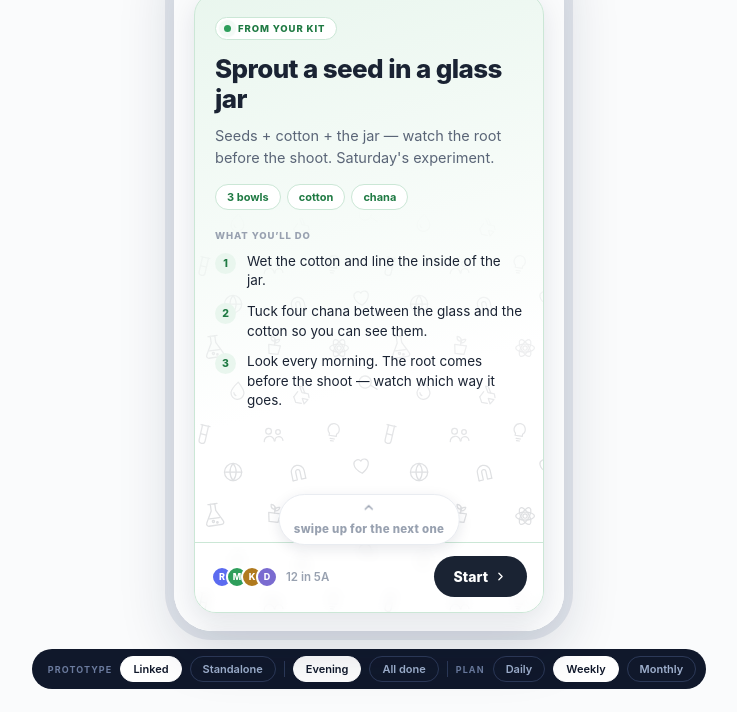
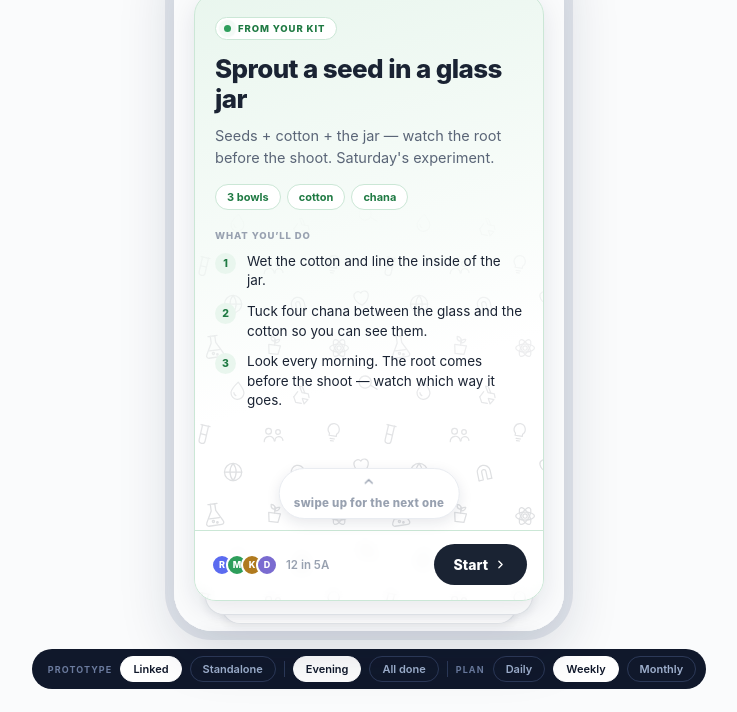
Before and after one commit to rachit-148/petrilabs-site, a plain HTML site: page petrilab-home.html in a window 1280 px wide. Both pictures are taken after a click on the element 640 px from the left and 531 px from the top of the page. Shown: the part 88-800 px from the top of the page, without its empty margins (271-1008 px from the left). Drawn offline with Linux system fonts and the light colour scheme.

Commit message:
Add files via upload

```diff
--- a/petrilab-home.html
+++ b/petrilab-home.html
@@ -71,8 +71,9 @@ svg{display:block}
 .schoolbar{display:flex;align-items:center;gap:7px;padding:0 20px;margin-bottom:2px;font-size:11px;
            font-weight:600;color:var(--muted)}
 .schoolbar .dot{width:5px;height:5px;border-radius:50%;background:var(--green)}
-#pgT .scroll{flex:1;overflow-y:auto;overscroll-behavior:contain;padding:0 20px 0;scroll-behavior:smooth;display:flex;flex-direction:column}
-#pgT .scroll > *{flex:none}
+/* the homepage is a fixed layout now: everything it has to say fits one screen */
+#pgT .scroll{flex:1;min-height:0;overflow:hidden;padding:0 20px 0;display:flex;flex-direction:column}
+#pgT .scroll > *:not(#band){flex:none}
 .hello{margin:14px 2px 13px}
 .hello h1{margin:0;font-size:21px;font-weight:700;letter-spacing:-.2px}
 .hello p{margin:3px 0 0;color:var(--muted);font-size:13px;font-weight:500}
@@ -144,14 +145,19 @@ svg{display:block}
 #pgT .zhead .zt b{color:var(--blue-dk);font-weight:800}
 
 #pgT .zone{scroll-margin-top:8px;margin:0 -20px;padding:14px 20px 20px}
-#band{position:relative;background:var(--band2);border-top:1px solid var(--bline);flex:1 0 auto;
-      margin:16px -20px 0;padding:0 20px;display:flex;flex-direction:column}
+#band{position:relative;background:var(--band2);border-top:1px solid var(--bline);flex:1 1 auto;min-height:0;
+      margin:16px -20px 0;padding:0 20px;display:flex;flex-direction:column;overflow:hidden}
 #band > *{position:relative;z-index:1}
 #zTodo{background:transparent}
-#zExp{background:transparent;padding:16px 20px 40px;flex:1 0 auto}
+#zExp{background:transparent;padding:14px 20px 18px;flex:1 1 auto;min-height:0;
+      display:flex;flex-direction:column}
+#pgT #packWrap{flex:1 1 auto;min-height:0;display:flex;flex-direction:column}
+
 #pgT #expFilt{margin-bottom:13px}
 #doodles{position:absolute;inset:0;z-index:0;width:100%;height:100%;
-         color:var(--doodle);opacity:var(--doodle-o);pointer-events:none}
+         color:var(--doodle);opacity:var(--doodle-o);pointer-events:none;
+         -webkit-mask-image:linear-gradient(to bottom,#000 0,#000 52%,rgba(0,0,0,.35) 76%,transparent 94%);
+                 mask-image:linear-gradient(to bottom,#000 0,#000 52%,rgba(0,0,0,.35) 76%,transparent 94%)}
 .bandsep{height:1px;background:var(--line);margin:0 -20px;opacity:.7}
 #pgT .zone.hl .zhead .zt{color:var(--blue-dk)}
 
@@ -346,6 +352,32 @@ svg{display:block}
 
 
 
+@media (max-height:620px){
+  /* last thing to go: the streak. Everything else is the evening itself. */
+  #pgT .wk{display:none}
+  #pgT .hello{margin:9px 2px 8px}
+  #pgT .hwtile{margin-top:7px;padding:11px 13px}
+  #pgT .rail{margin-top:7px}
+  #pgT .tile{padding:8px 10px 8px}
+}
+
+/* ---------- the week, as a bare strip on the band ---------- */
+#pgT .wk{margin-top:0;padding-top:13px;flex:none}
+#pgT .wkh{display:flex;align-items:baseline;gap:8px;margin-bottom:8px}
+#pgT .wkl{font-size:9.5px;font-weight:800;letter-spacing:.9px;color:var(--muted)}
+#pgT .wkn{margin-left:auto;font-size:11px;font-weight:700;color:var(--body)}
+#pgT .wkr{display:flex;gap:5px}
+#pgT .wd{flex:1;min-width:0;display:flex;flex-direction:column;align-items:center;gap:2px;
+      border-radius:11px;padding:6px 0 5px}
+#pgT .wd .dl{font-size:8.5px;font-weight:800;letter-spacing:.6px;color:var(--muted)}
+#pgT .wd .dn{font-size:13px;font-weight:800;line-height:1.1;color:var(--body);font-variant-numeric:tabular-nums}
+#pgT .wd.on{background:var(--btint)}
+#pgT .wd.on .dn{color:var(--blue-dk)}
+#pgT .wd.on .dl{color:var(--blue-dk);opacity:.7}
+#pgT .wd.now{box-shadow:inset 0 0 0 1.5px var(--line)}
+#pgT .wd.now .dn{color:var(--ink)}
+#pgT .wd.fut .dn{color:var(--muted);font-weight:700}
+
 /* ==================== Today's Pack · the one card on the homepage ====================
    The list showed the goods; a single card has to promise them. The deck edges do
    the part no sentence can — they say there is more behind this one.              */
@@ -354,7 +386,8 @@ svg{display:block}
 #pgT .pkc{margin-left:auto;font-size:11.5px;font-weight:800;color:var(--body);background:var(--card);
       border:1px solid var(--line);border-radius:999px;padding:4px 10px;white-space:nowrap}
 
-#pgT .hc-deck{position:relative;z-index:0;padding-bottom:15px}
+#pgT .hc-deck{position:relative;z-index:0;padding-bottom:15px;
+      flex:1 1 auto;min-height:0;display:flex;flex-direction:column}
 #pgT .hc-deck > i{position:absolute;left:13px;right:13px;height:26px;border-radius:0 0 16px 16px;
       background:var(--card);border:1px solid var(--bline);border-top:0;z-index:0;
       box-shadow:0 3px 8px rgba(20,33,61,.06)}
@@ -365,13 +398,30 @@ svg{display:block}
 #pgT .hc-deck.flat > i{display:none}
 
 #pgT .hc{position:relative;z-index:1;border-radius:19px;overflow:hidden;cursor:pointer;
+      flex:1 1 auto;min-height:0;display:flex;flex-direction:column;touch-action:none;
       border:1px solid var(--gline);background:linear-gradient(162deg,var(--gtint),var(--card) 66%);
       box-shadow:0 6px 20px rgba(20,33,61,.09);transition:transform .13s ease}
 #pgT .hc:active{transform:scale(.993)}
-#pgT .hc .hcdoo{position:absolute;inset:0;color:var(--gdeep);opacity:.09;pointer-events:none;
+#pgT .hc .hcdoo{position:absolute;inset:0;color:var(--gdeep);opacity:.13;pointer-events:none;
       -webkit-mask-image:linear-gradient(to bottom,transparent 0,transparent 40%,#000 100%);
               mask-image:linear-gradient(to bottom,transparent 0,transparent 40%,#000 100%)}
-#pgT .hcin{position:relative;padding:16px 17px 15px}
+#pgT .hcin{position:relative;flex:1 1 auto;min-height:0;overflow:hidden;
+      display:flex;flex-direction:column;align-items:stretch;padding:16px 17px 15px}
+#pgT .hcin > *{flex:none}
+/* the air that absorbs the difference between a tall phone and a short one */
+#pgT .hcsp{flex:1 1 0;min-height:0}
+#pgT .hcb{align-self:flex-start}
+#pgT .hcq{display:-webkit-box;-webkit-box-orient:vertical;-webkit-line-clamp:3;overflow:hidden}
+#pgT .hcs{display:-webkit-box;-webkit-box-orient:vertical;-webkit-line-clamp:2;overflow:hidden}
+/* shed in this order when the screen is short, measured not guessed */
+#pgT .hc.c1 .hcs{display:none}
+#pgT .hc.c2 .hcq{font-size:17px;-webkit-line-clamp:2}
+#pgT .hc.c2 .hcin{padding:13px 15px 12px}
+#pgT .hc.c2 .hcm{margin-top:10px}
+#pgT .hc.c2 .hcf{margin-top:11px}
+#pgT .hc.c3 .hcb{display:none}
+#pgT .hc.c3 .hcq{margin-top:0;font-size:16px}
+#pgT .hc.c3 .hcgo{padding:9px 15px}
 #pgT .hcb{display:inline-flex;align-items:center;gap:7px;font-size:9.5px;font-weight:800;letter-spacing:.9px;
       color:var(--gdeep);background:var(--card);border:1px solid var(--gline);border-radius:999px;padding:5px 11px 5px 8px}
 #pgT .hcb .pulse{width:7px;height:7px;background:var(--green)}
@@ -398,8 +448,10 @@ svg{display:block}
    and the last page is the end of the pack — so the boundary is something
    you feel with your thumb, not just something a header claims.          */
 #pgT .pkscreen{position:absolute;inset:0;z-index:33;background:var(--bg);display:flex;flex-direction:column;
-      opacity:0;transform:scale(.985);transition:opacity .2s ease,transform .2s ease;visibility:hidden}
-#pgT .pkscreen.on{opacity:1;transform:none;visibility:visible}
+      --zx:.9;--zy:.35;opacity:0;transform:scale(var(--zx),var(--zy));visibility:hidden;
+      transition:opacity .19s ease,transform .3s cubic-bezier(.2,.82,.25,1),visibility 0s .3s}
+#pgT .pkscreen.on{opacity:1;transform:none;visibility:visible;transition:opacity .19s ease,
+      transform .3s cubic-bezier(.2,.82,.25,1),visibility 0s}
 
 #pgT .pk-top{flex:none;display:flex;align-items:center;gap:12px;padding:16px 20px 12px;
       position:relative;z-index:3}
@@ -416,10 +468,18 @@ svg{display:block}
       scroll-snap-type:y mandatory;scrollbar-width:none;perspective:1100px}
 #pgT .pk-pager::-webkit-scrollbar{display:none}
 #pgT .pk-page{height:100%;scroll-snap-align:start;scroll-snap-stop:always;
-      position:relative;padding:0 20px 18px}
+      position:relative;padding:0 20px 30px}
+/* the same two edges the homepage card sits on — the language carries over */
+#pgT .pk-page > i{position:absolute;left:31px;right:31px;height:26px;border-radius:0 0 19px 19px;
+      background:var(--card);border:1px solid var(--bline);border-top:0;z-index:0;
+      box-shadow:0 4px 9px rgba(20,33,61,.07)}
+#pgT .pk-page > i.l1{bottom:16px}
+#pgT .pk-page > i.l2{left:47px;right:47px;bottom:7px}
+[data-theme="dark"] #pgT .pk-page > i{background:#141A27;box-shadow:none}
+#pgT .pk-page.endp > i{display:none}
 
 /* the card that recedes as you flick past it */
-#pgT .pk-in{height:100%;border-radius:22px;overflow:hidden;position:relative;display:flex;flex-direction:column;
+#pgT .pk-in{height:100%;z-index:1;border-radius:22px;overflow:hidden;position:relative;display:flex;flex-direction:column;
       border:1px solid var(--pln);background:linear-gradient(165deg,var(--ptt),var(--card) 62%);
       box-shadow:0 8px 26px rgba(20,33,61,.10);transform-origin:50% 12%;will-change:transform,opacity}
 #pgT .pk-doo{position:absolute;inset:0;width:100%;height:100%;color:var(--pc);opacity:.14;pointer-events:none;
@@ -474,7 +534,7 @@ svg{display:block}
       border-radius:999px;padding:11px 19px;font-size:13px;font-weight:800;cursor:pointer;font-family:inherit}
 
 /* the one gesture hint, shown once */
-#pgT .pk-hint{position:absolute;left:50%;bottom:86px;transform:translateX(-50%);z-index:4;pointer-events:none;
+#pgT .pk-hint{position:absolute;left:50%;bottom:112px;transform:translateX(-50%);z-index:4;pointer-events:none;
       display:flex;flex-direction:column;align-items:center;gap:5px;
       font-size:11.5px;font-weight:800;letter-spacing:.3px;color:var(--muted);
       background:var(--card);border:1px solid var(--line);border-radius:999px;padding:8px 14px;
@@ -1088,24 +1148,8 @@ svg{display:block}
       </div>
       <div id="packWrap"></div>
 
-      <div class="jy" id="jyCard">
-        <div class="jic"><svg width="17" height="17" viewBox="0 0 24 24" class="ic"><path d="M8 21h8M12 17v4M7 4h10v5a5 5 0 0 1-10 0V4zM7 6H4a3 3 0 0 0 3 5M17 6h3a3 3 0 0 1-3 5"/></svg></div>
-        <div><div class="jt">Your journey</div><div class="js">12 ideas collected this term</div></div>
-        <div class="chev"><svg width="15" height="15" viewBox="0 0 24 24" class="ic"><path d="M9 6l6 6-6 6"/></svg></div>
-      </div>
-
-      <div class="card" style="margin-top:12px">
-        <div class="rowhead"><div class="t">This week</div><div class="s">4 evenings in a row</div></div>
-        <div class="days">
-          <div class="day done2"><div class="b"><svg width="11" height="11" viewBox="0 0 24 24" class="ic" style="stroke-width:2.5"><path d="M4 12l6 6L20 6"/></svg></div><div class="l">M</div></div>
-          <div class="day done2"><div class="b"><svg width="11" height="11" viewBox="0 0 24 24" class="ic" style="stroke-width:2.5"><path d="M4 12l6 6L20 6"/></svg></div><div class="l">T</div></div>
-          <div class="day done2"><div class="b"><svg width="11" height="11" viewBox="0 0 24 24" class="ic" style="stroke-width:2.5"><path d="M4 12l6 6L20 6"/></svg></div><div class="l">W</div></div>
-          <div class="day done2"><div class="b"><svg width="11" height="11" viewBox="0 0 24 24" class="ic" style="stroke-width:2.5"><path d="M4 12l6 6L20 6"/></svg></div><div class="l">T</div></div>
-          <div class="day today"><div class="b"></div><div class="l">F</div></div>
-          <div class="day"><div class="b"></div><div class="l">S</div></div>
-          <div class="day"><div class="b"></div><div class="l">S</div></div>
-        </div>
-      </div>
+
+      <div class="wk" id="wkStrip"></div>
     </div>
     </div>
   </div>
@@ -1901,6 +1945,22 @@ function isDone(e){ return !!EDONE[ekey(e)]; }
 function setDone(e){ EDONE[ekey(e)]=true; }
 function seedPack(list){ list.forEach(e=>{ if(e.done && EDONE[ekey(e)]===undefined) EDONE[ekey(e)]=true; }); }
 
+const WKL=['M','T','W','T','F','S','S'];
+function renderWeek(allDone){
+  const el=document.getElementById('wkStrip'); if(!el) return;
+  const d=new Date(), wd=(d.getDay()+6)%7;           /* 0 = Monday */
+  const mon=new Date(d); mon.setDate(d.getDate()-wd);
+  let n=wd+(allDone?1:0);
+  el.innerHTML='<div class="wkh"><span class="wkl">THIS WEEK</span>'+
+    '<span class="wkn">'+(n?n+(n===1?' evening':' evenings')+' in a row':'starts tonight')+'</span></div>'+
+    '<div class="wkr">'+Array.from({length:7},(_,i)=>{
+      const x=new Date(mon); x.setDate(mon.getDate()+i);
+      const cls = i<wd ? 'on' : i===wd ? (allDone?'on':'now') : 'fut';
+      return '<div class="wd '+cls+'"><span class="dl">'+WKL[i]+'</span>'+
+             '<span class="dn">'+x.getDate()+'</span></div>';
+    }).join('')+'</div>';
+}
+
 /* One card, three faces. It is the only thing on the page that has to make five
    unseen items feel worth opening, so it leads with a question, not a summary. */
 function renderPackCard(){
@@ -1922,7 +1982,7 @@ function renderPackCard(){
     wrap.innerHTML='<div class="hc-deck flat"><div class="hc fin" id="packOpen">'+doo+'<div class="hcin">'+
       '<span class="hcb"><span class="pulse" style="animation:none"></span>ALL '+list.length+' DONE</span>'+
       '<div class="hcq">That’s your whole pack for today</div>'+
-      '<div class="hcs">A new one lands tomorrow morning.</div>'+
+      '<div class="hcs">A new one lands tomorrow morning.</div><div class="hcsp"></div>'+
       '<div class="hcm">'+pips+'<span class="hcmin">back tomorrow</span></div>'+
       '<div class="hcf"><span class="who"><span class="wl">Nothing left tonight</span></span>'+
       '<button class="hcgo">Look again ›</button></div>'+
@@ -1938,13 +1998,53 @@ function renderPackCard(){
       '<div class="hcs">'+(fresh
         ? 'The first thing in tonight’s pack answers it. '+(list.length-1)+' more behind it.'
         : left.length+' left in tonight’s pack. The quickest takes '+quick+' minutes.')+'</div>'+
+      '<div class="hcsp"></div>'+
       '<div class="hcm">'+pips+'<span class="hcmin">about '+mins+' minutes'+(fresh?', all '+list.length:' left')+'</span></div>'+
       '<div class="hcf">'+faces+'<button class="hcgo">'+(fresh?'Open':'Carry on')+' ›</button></div>'+
       '</div></div></div>';
   }
+  renderWeek(!left.length);
+  requestAnimationFrame(fitPack);
   const card=document.getElementById('packOpen');
   const start=left.length?list.indexOf(left[0]):0;
-  if(card) card.onclick=()=>openPack(start);
+  if(card){ card.onclick=()=>{ if(!card.__sw) openPack(start); }; swipeUp(card,()=>openPack(start)); }
+}
+
+/* The card is the page's shock absorber: it gives back height in a fixed
+   order until everything fits, so the page itself never has to scroll. */
+function fitPack(){
+  const card=document.querySelector('#pgT .hc'); if(!card) return;
+  const inn=card.querySelector('.hcin'); if(!inn) return;
+  card.classList.remove('c1','c2','c3');
+  ['c1','c2','c3'].forEach(c=>{
+    if(inn.scrollHeight>inn.clientHeight+1) card.classList.add(c);
+  });
+}
+window.addEventListener('resize',()=>requestAnimationFrame(fitPack));
+
+/* The deck edges promise a gesture. Before this they were lying: only a tap
+   opened the pager. Now an upward flick starts it, and the motion carries
+   straight into the pager's own vertical paging. */
+function swipeUp(el,go){
+  let y0=null,dy=0;
+  const move=e=>{
+    if(y0===null) return;
+    dy=e.clientY-y0;
+    el.style.transform = dy<0 ? 'translateY('+Math.max(dy*.45,-42)+'px)' : '';
+  };
+  const end=()=>{
+    if(y0===null) return;
+    const fire=dy<-38; y0=null;
+    el.style.transition='transform .2s cubic-bezier(.2,.9,.3,1)';
+    el.style.transform='';
+    setTimeout(()=>{ el.style.transition=''; },220);
+    if(fire){ el.__sw=1; setTimeout(()=>{ el.__sw=0; },350); go(); }
+  };
+  el.addEventListener('pointerdown',e=>{ y0=e.clientY; dy=0; el.style.transition=''; });
+  el.addEventListener('pointermove',move);
+  el.addEventListener('pointerup',end);
+  el.addEventListener('pointercancel',end);
+  el.addEventListener('pointerleave',end);
 }
 
 const pkS=document.getElementById('packScreen');
@@ -1952,10 +2052,11 @@ const pkPager=document.getElementById('pkPager');
 const PKIC={kit:'kit',chal:'star',rev:'rev',peek:'eye'};
 let PK=[], pkTick=false, pkSeen=false;
 
-function openPack(i){
+function openPack(i,from){
   PK=exploreItems().filter(e=>subj==='all'||e.subj.indexOf(subj)>=0);
   if(!PK.length) return;
   pkPager.innerHTML=PK.map(pkPage).join('')+pkEndPage();
+  zoomFrom(from||document.getElementById('packOpen'));
   pkS.classList.add('on');
   document.getElementById('pkHint').classList.toggle('gone',pkSeen);
   requestAnimationFrame(()=>{
@@ -1964,7 +2065,21 @@ function openPack(i){
   });
   wirePack();
 }
-function closePack(){ pkS.classList.remove('on'); }
+function closePack(){
+  zoomFrom(document.getElementById('packOpen'));
+  pkS.classList.remove('on');
+}
+/* The pager opens out of the card that was tapped and folds back into it.
+   Without this the jump from one card to a full screen reads as a different app. */
+function zoomFrom(el){
+  if(!el){ pkS.style.transform=''; pkS.style.transformOrigin=''; return; }
+  const r=el.getBoundingClientRect(), b=pkS.getBoundingClientRect();
+  if(!b.width || !b.height) return;
+  pkS.style.transformOrigin =
+    (((r.left+r.width/2)-b.left)/b.width*100)+'% '+(((r.top+r.height/2)-b.top)/b.height*100)+'%';
+  pkS.style.setProperty('--zx', (r.width/b.width).toFixed(4));
+  pkS.style.setProperty('--zy', (r.height/b.height).toFixed(4));
+}
 
 function pkPage(e,i){
   return '<div class="pk-page '+e.bc+'">'+
@@ -1989,7 +2104,8 @@ function pkPage(e,i){
           : '<button class="pk-go" data-i="'+i+'">'+(e.bc==='peek'?'Have a look':'Start')+
             ' <svg width="13" height="13" viewBox="0 0 24 24" class="ic" style="stroke-width:2.4"><path d="M9 6l6 6-6 6"/></svg></button>')+
       '</div>'+
-    '</div></div>';
+    '</div>'+
+    '<i class="l2"></i><i class="l1"></i></div>';
 }
 function pkEndPage(){
   return '<div class="pk-page endp"><div class="pk-in">'+
@@ -2013,7 +2129,7 @@ function pkSync(){
     Array.from({length:n},(_,k)=>'<i class="'+(k<cur?'dn':k===cur?'cur':'')+'"></i>').join('');
   [...pkPager.children].forEach((pg,k)=>{
     const d=(k*H-top)/H;                       /* -1 = just left, 0 = here, 1 = next up */
-    const card=pg.firstElementChild; if(!card) return;
+    const card=pg.querySelector('.pk-in'); if(!card) return;
     if(d<=-1||d>=1){ card.style.transform=''; card.style.opacity=''; return; }
     if(d<0){ const a=-d;                       /* leaving upward */
       card.style.transform='translateY('+(a*26)+'px) scale('+(1-a*.09)+')';
@@ -2451,8 +2567,6 @@ function render(){
   renderTile(); renderRail();
   document.getElementById('hwTile').onclick=openHw;
   document.getElementById('hwBack').onclick=closeHw;
-  const jy=document.getElementById('jyCard');
-  if(jy)jy.onclick=()=>{GO('journey');};
 
   document.getElementById('pSchool').textContent=conn?"St. Xavier's · Grade 5A":'No school linked';
   document.getElementById('pSchoolS').textContent=conn?"Linked — your teacher's lessons come through":'Have a school code? Tap to link';
```
